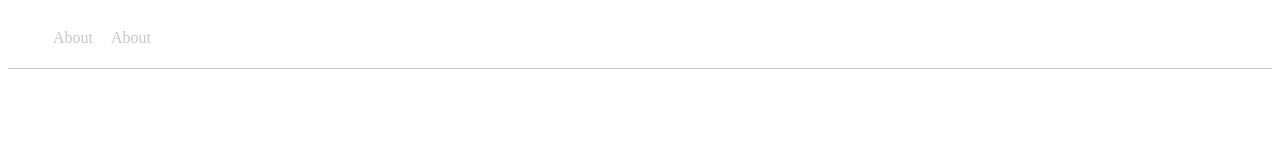
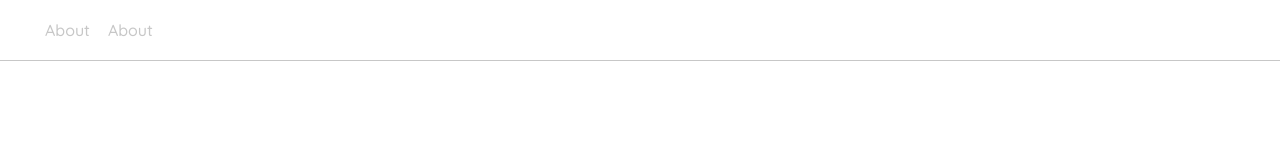
Before and after one commit to 7yderf/examen, a React app: page /favoritos in a window 1280 px wide. Shown: the top 160 px of the page. Built offline with nearby package versions, Linux system fonts and the light colour scheme.

Commit message:
trabajando estilos

```diff
--- a/public/index.html
+++ b/public/index.html
@@ -7,7 +7,7 @@
     <link rel="preconnect" href="https://fonts.googleapis.com">
   <link rel="preconnect" href="https://fonts.gstatic.com" crossorigin>
   <link href="https://fonts.googleapis.com/css2?family=Quicksand:wght@300;500;700&display=swap" rel="stylesheet">
-    <title>React shop</title>
+    <title>Stars Wars</title>
 
 </head>
 <body>
--- a/src/routes/App.jsx
+++ b/src/routes/App.jsx
@@ -6,7 +6,7 @@ import Favoritos from '../pages/Favoritos';
 import NotFound from '../pages/NotFound';
 import AppContext from '../context/AppContext';
 import useInitialState from '../hooks/useInitialState';
-// import '../styles/global.css';
+import '../styles/global.css';
 
 
 
--- /dev/null
+++ b/src/styles/global.css
@@ -0,0 +1,7 @@
+body {
+
+	font-family: 'Quicksand', sans-serif;
+	box-sizing: border-box;
+	margin: 0;
+	padding: 0;
+}
--- /dev/null
+++ b/src/styles/listPersonajes.scss
@@ -0,0 +1,3 @@
+.main-container{
+	width: 100%;
+}
```
Also changed, not shown: src/containers/ListPersonajes.jsx (+0 -13 lines).
